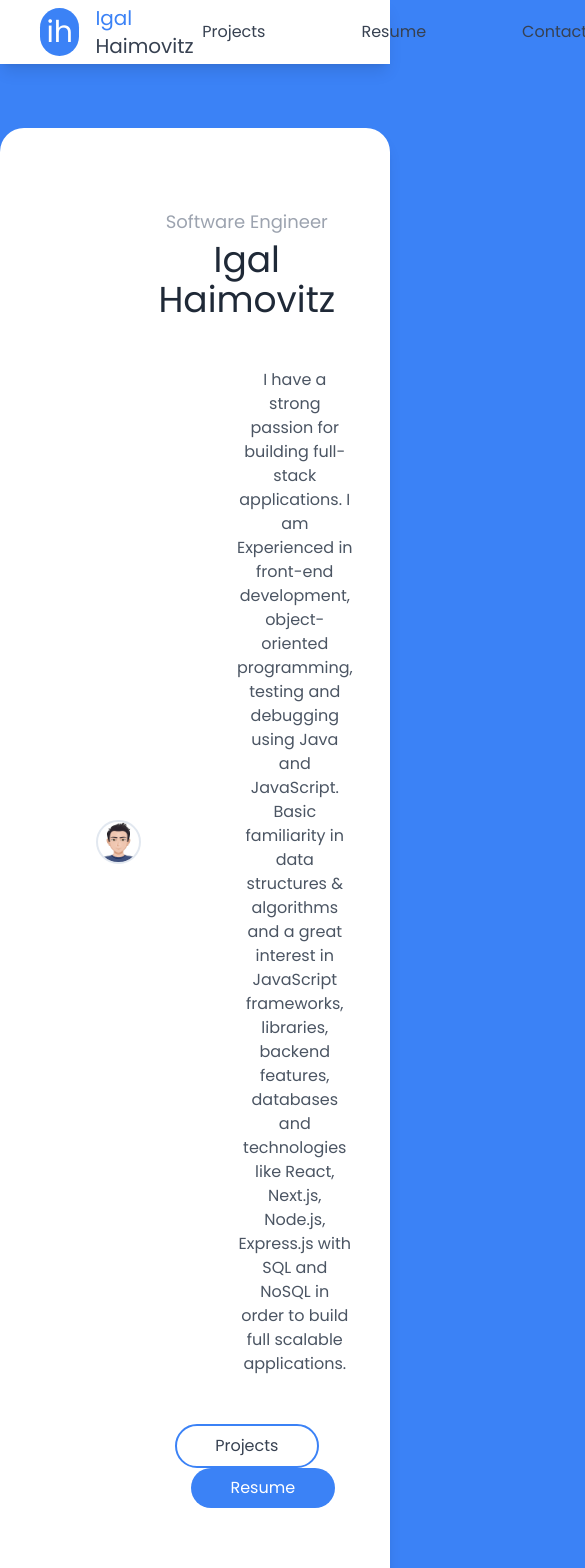
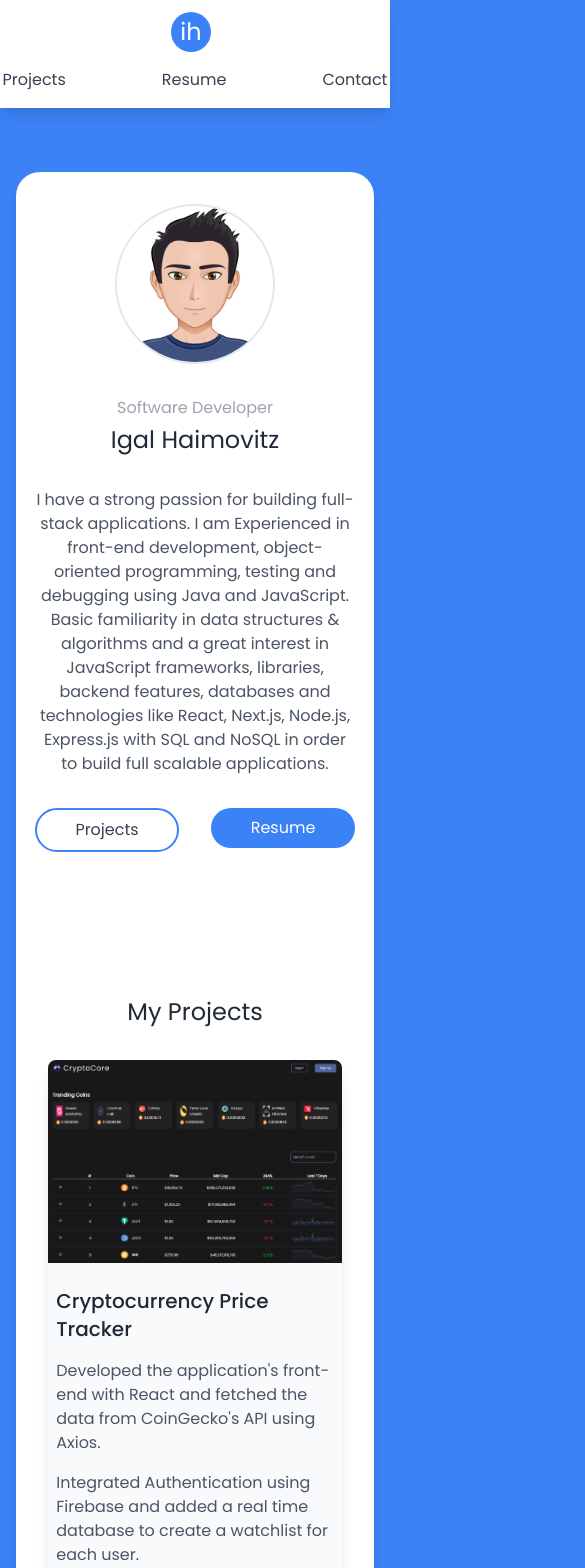
Before and after one commit to igal1290/portfolio-application, a React (Create React App) app: page / in a window 390 px wide. Shown: the top 1568 px of the page, 585 px wide, since content can reach past the window. Built offline with nearby package versions, Linux system fonts and the light colour scheme.

Commit message:
added responsive design with tailwindCSS classes

```diff
--- a/src/App.css
+++ b/src/App.css
@@ -8,5 +8,5 @@ body {
 /* SVGs */
 .email-logo {
   fill: rgb(59 130 246);
-  stroke: #333;
+  stroke: white;
 }
--- a/src/components/Card.jsx
+++ b/src/components/Card.jsx
@@ -1,6 +1,6 @@
 const Card = ({ children }) => {
   return (
-    <div className="bg-gray-50 shadow-xl rounded-lg w-11/12 hover:-translate-y-2 duration-300 transition-all ease-in-out h-full">
+    <div className="bg-gray-50 shadow-lg rounded-lg hover:-translate-y-2 duration-300 transition-all ease-in-out h-full md:w-9/12 md:mx-auto lg:mx-0 lg:w-full">
       {children}
     </div>
   );
--- a/src/components/Contact.jsx
+++ b/src/components/Contact.jsx
@@ -66,10 +66,12 @@ const Contact = () => {
 
   return (
     <Container>
-      <div className="mx-12">
-        <h1 className="text-4xl text-gray-800 mb-8">Get in touch</h1>
-        <div className="flex justify-between items-center">
-          <form className="flex flex-col w-3/6" ref={form}>
+      <div className="lg:mx-8">
+        <h1 className="text-2xl md:text-3xl text-gray-800 mb-8 text-center xl:text-start">
+          Get in touch
+        </h1>
+        <div className="flex flex-col xl:flex-row justify-between items-center">
+          <form className="flex flex-col w-96 lg:w-3/6" ref={form}>
             <input
               type="text"
               name="user_name"
@@ -103,7 +105,11 @@ const Contact = () => {
             />
           </form>
 
-          <EmailLogo width={440} height={440} className="email-logo mb-24" />
+          <EmailLogo
+            width={440}
+            height={440}
+            className="email-logo mb-24 hidden xl:block"
+          />
         </div>
         {isSubmitted && (
           <p className="text-center mt-12 text-green-600">Message received!</p>
--- a/src/components/Container.jsx
+++ b/src/components/Container.jsx
@@ -1,7 +1,7 @@
 const Container = ({ children }) => {
   return (
     <div
-      className="container mx-auto my-16 bg-white shadow-lg rounded-3xl p-12"
+      className="w-11/12 2xl:w-full container mx-auto my-16 bg-white shadow-lg rounded-3xl p-8"
       id="home"
     >
       {children}
--- a/src/components/Navbar.jsx
+++ b/src/components/Navbar.jsx
@@ -28,39 +28,39 @@ const Navbar = () => {
 
   // scroll to handler
   const scrollToProjects = () => {
-    Scroll.scrollTo(580);
+    Scroll.scrollTo(760);
   };
 
   const scrollToResume = () => {
-    Scroll.scrollTo(1297);
+    Scroll.scrollTo(1487);
   };
 
   const scrollToContact = () => {
-    Scroll.scrollTo(2107);
+    Scroll.scrollTo(2297);
   };
 
   return (
     <nav
       className={
         onScroll
-          ? 'flex justify-between items-center h-16 w-full bg-white shadow-lg p-4 sticky top-0 z-50 opacity-95'
-          : 'flex justify-between items-center h-16 w-full bg-white shadow-lg p-4 sticky top-0 z-50'
+          ? 'flex flex-col md:flex-row justify-between items-center h-full w-full bg-white shadow-lg p-4 sticky top-0 z-50 opacity-95'
+          : 'flex flex-col md:flex-row justify-between items-center h-full w-full bg-white shadow-lg p-4 sticky top-0 z-50'
       }
     >
       <div
-        className="flex items-center ml-6 cursor-pointer"
+        className="flex items-center mb-4 md:mb-0 -mt-1 md:-mt-0 md:ml-4 cursor-pointer"
         onClick={scrollTop}
       >
-        <div className="bg-blue-500 p-1.5 rounded-full w-12 text-center">
-          <h1 className="text-3xl text-white">ih</h1>
+        <div className="bg-blue-500 p-1 rounded-full w-10 text-center">
+          <h1 className="text-2xl text-white">ih</h1>
         </div>
-        <div className="ml-4">
-          <h2 className="text-xl text-gray-700">
-            <span className="text-blue-500">Igal</span> Haimovitz
+        <div className="ml-2">
+          <h2 className="hidden md:flex text-xl text-gray-700">
+            <span className="text-blue-500 mr-1">Igal</span> Haimovitz
           </h2>
         </div>
       </div>
-      <div className="flex items-center mr-6">
+      <div className="flex items-center md:mr-4">
         <Link
           to="/#"
           onClick={scrollToProjects}
--- a/src/components/Projects.jsx
+++ b/src/components/Projects.jsx
@@ -6,9 +6,11 @@ import FormValidation from '../images/form-validation.png';
 
 const Projects = () => {
   return (
-    <div className="mt-36 ml-12 mb-8">
-      <h1 className="text-4xl text-gray-800">My Projects</h1>
-      <div className="mt-8 grid grid-cols-3 gap-x-8">
+    <div className="mt-36 mb-8 lg:mx-8">
+      <h1 className="text-2xl md:text-3xl text-gray-800 text-center lg:text-start">
+        My Projects
+      </h1>
+      <div className="mt-8 grid grid-cols-1 lg:grid-cols-3 gap-y-8 md:gap-x-8">
         {/* Project 1 */}
         <a
           href="https://cryptocurrency-tracker-5d3ec.web.app/"
@@ -17,7 +19,7 @@ const Projects = () => {
         >
           <Card>
             <img src={Crypto} alt="crypto" className="mb-4 rounded-t-lg" />
-            <div className="p-2 ml-4">
+            <div className="p-2">
               <h2 className="text-xl text-gray-800 font-medium">
                 Cryptocurrency Price Tracker
               </h2>
--- a/src/components/Resume.jsx
+++ b/src/components/Resume.jsx
@@ -7,7 +7,7 @@ import { BsLinkedin, BsGithub } from 'react-icons/bs';
 const Resume = () => {
   return (
     <Container>
-      <div className="flex items-center justify-around border-b-2 pb-4">
+      <div className="flex gap-x-8 md:gap-x-0 md:flex-row items-center justify-around border-b-2 pb-4">
         <div className="flex items-center">
           <MdEmail className="text-3xl text-slate-500" />
           <p className="pl-2">igalhaimovitz@gmail.com</p>
@@ -23,7 +23,7 @@ const Resume = () => {
           <BsGithub className="text-3xl text-slate-700" />
         </a>
       </div>
-      <div className="ml-12 mb-8">
+      <div className="lg:mx-8 mb-8">
         <div className="mt-16">
           <h2 className="text-2xl text-slate-500 font-medium uppercase">
             Education
--- a/src/pages/HomePage.jsx
+++ b/src/pages/HomePage.jsx
@@ -22,16 +22,20 @@ const HomePage = () => {
   return (
     <>
       <Container>
-        <div className="flex items-center text-center w-11/12">
+        <div className="flex flex-col items-center">
           <img
             src={Avatar}
             alt="avatar"
-            className="w-2/12 rounded-full ml-12 border-slate-200 border-2"
+            className="w-40 md:w-52 rounded-full border-slate-200 border-2"
           />
-          <div className="mt-8">
-            <p className="text-gray-400 text-lg">Software Engineer</p>
-            <h1 className="text-4xl mt-1 text-gray-800">Igal Haimovitz</h1>
-            <p className="text-gray-600 my-12 ml-24">
+          <div className="mt-8 flex flex-col items-center">
+            <p className="text-gray-400 text-base md:text-lg">
+              Software Developer
+            </p>
+            <h1 className="text-2xl md:text-3xl mt-1 text-gray-800">
+              Igal Haimovitz
+            </h1>
+            <p className="text-gray-600 my-8 text-center text-md md:text-lg w-6/6 md:w-5/6 lg:w-4/6">
               I have a strong passion for building full-stack applications. I am
               Experienced in front-end development, object-oriented programming,
               testing and debugging using Java and JavaScript. Basic familiarity
@@ -40,6 +44,7 @@ const HomePage = () => {
               technologies like React, Next.js, Node.js, Express.js with SQL and
               NoSQL in order to build full scalable applications.
             </p>
+            <div className="flex">
               <Link to="projects" smooth={true} duration={1000}>
                 <button
                   onClick={scrollToProjects}
@@ -58,6 +63,7 @@ const HomePage = () => {
               </Link>
             </div>
           </div>
+        </div>
         <Projects />
       </Container>
       <Resume />
```
Lines whose indentation alone changed are shown as unchanged.
